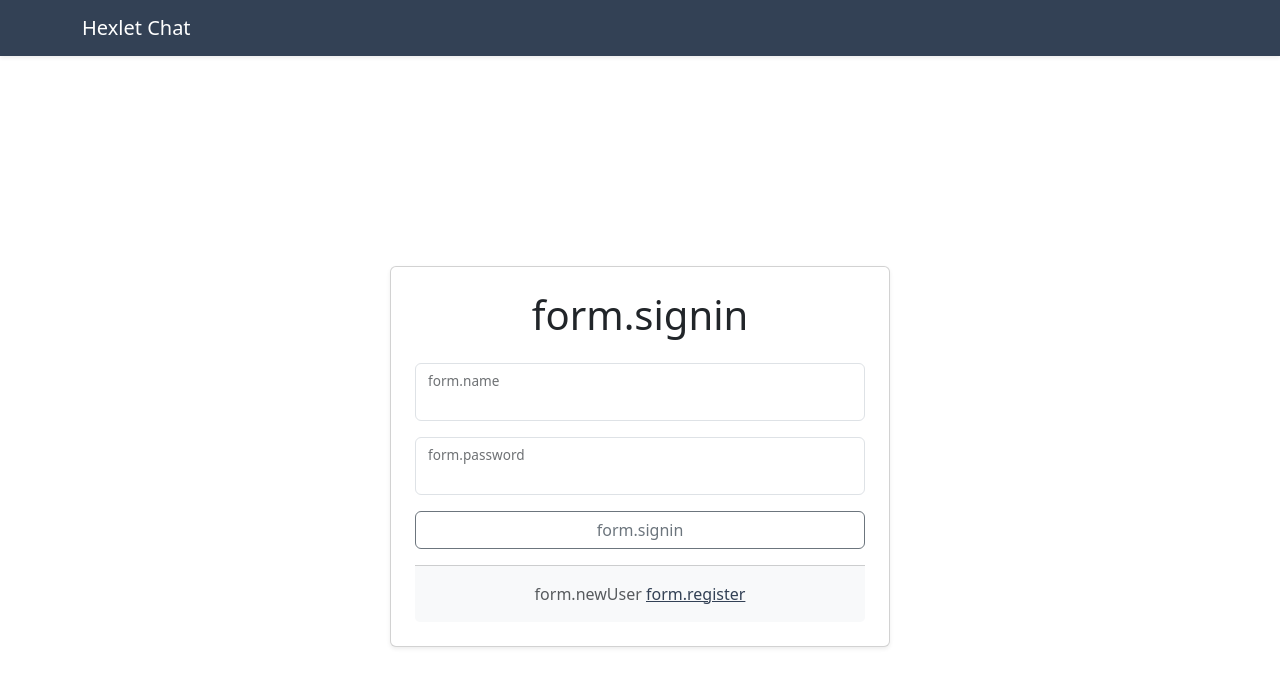
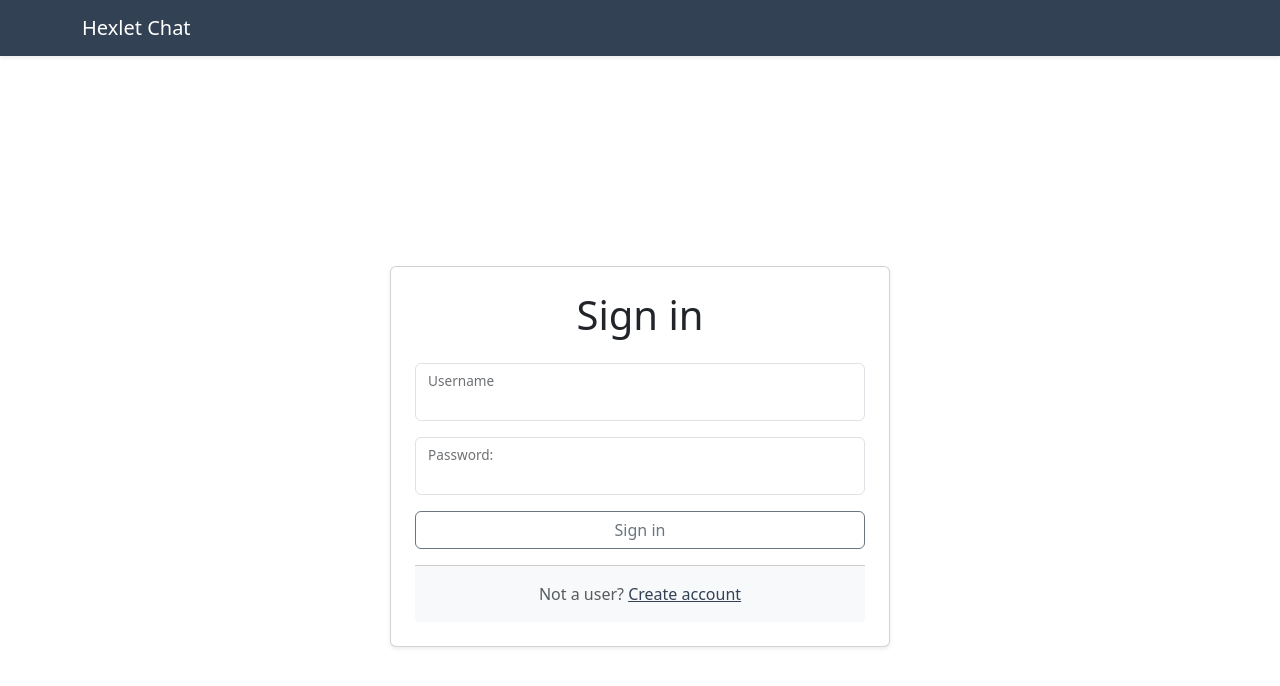
Before and after one commit to zuperRuslana/frontend-project-12, a React (Vite) app in the folder frontend/: page /login in a window 1280 px wide. Shown: the top 686 px of the page. Built offline with nearby package versions, Linux system fonts and the light colour scheme; no server answers; what leo-profanity would draw is missing.

Commit message:
fixed translations

```diff
--- a/frontend/src/pages/LoginPage.jsx
+++ b/frontend/src/pages/LoginPage.jsx
@@ -22,7 +22,7 @@ const dispatch = useDispatch();
     <div className="d-flex align-items-center justify-content-center vh-100">
 <div className="card shadow-sm" style={{ width: '100%', maxWidth: '500px' }}>
         <div className="card-body p-4">
-          <h1 className="text-center mb-4">{t('form.signin')}</h1>
+          <h1 className="text-center mb-4">{t('forms.signin')}</h1>
 
   <Formik
     initialValues={{ username: "", password: "" }}
@@ -60,7 +60,7 @@ const dispatch = useDispatch();
           type="text"
           id="username"
           className={`form-control ${(meta.touched && meta.error) || authFailed ? 'is-invalid': ''}` }/>
-         <label htmlFor="username">{t('form.name')}</label>
+         <label htmlFor="username">{t('forms.name')}</label>
             <ErrorMessage name='username' component='div' className="invalid-feedback" />
         </>
             )}
@@ -77,7 +77,7 @@ const dispatch = useDispatch();
                 id="password"
                 className={`form-control ${(meta.touched && meta.error) || authFailed ? 'is-invalid': ''}` }
                 />
-             <label htmlFor="password">{t('form.password')}</label>
+             <label htmlFor="password">{t('forms.password')}</label>
           <ErrorMessage name='password' component='div' className="invalid-feedback" />
         </>
             )}
@@ -85,13 +85,13 @@ const dispatch = useDispatch();
         </div>
         {authFailed ? <div className="text-danger mb-3"> {t('errors.error')}</div> : ''}
 
-        <button className="btn btn-outline-secondary w-100 mb-3" type="submit">{t('form.signin')}</button>
+        <button className="btn btn-outline-secondary w-100 mb-3" type="submit">{t('forms.signin')}</button>
       </Form>
     )}
   </Formik>
   <div className="card-footer text-center bg-light py-3">
-  <span className="text-muted">{t('form.newUser')} </span>
-  <a href="/signup" className="text-slate">{t('form.register')}</a>
+  <span className="text-muted">{t('forms.newUser')} </span>
+  <a href="/signup" className="text-slate">{t('forms.register')}</a>
   </div>
 
      </div>
```
